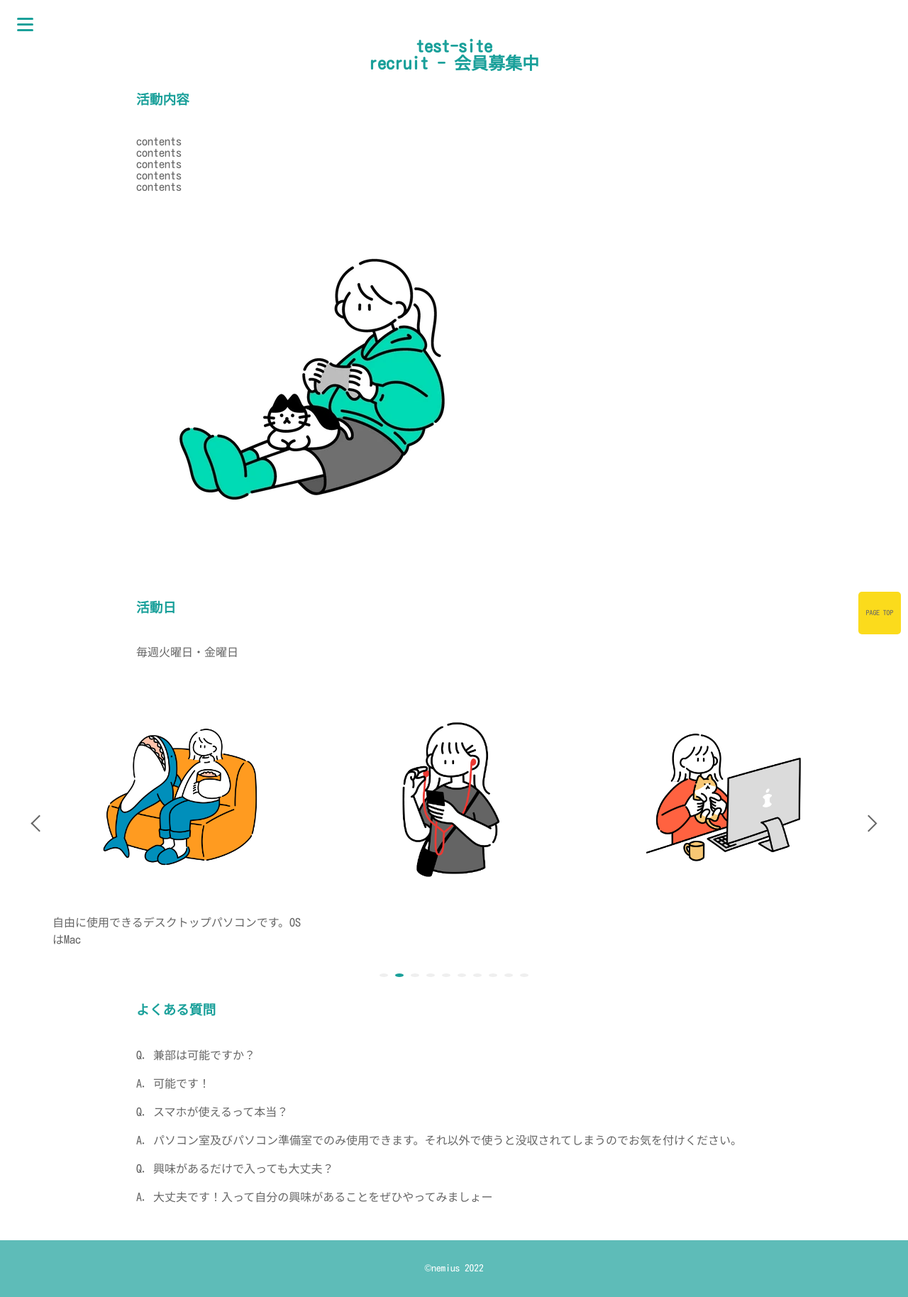
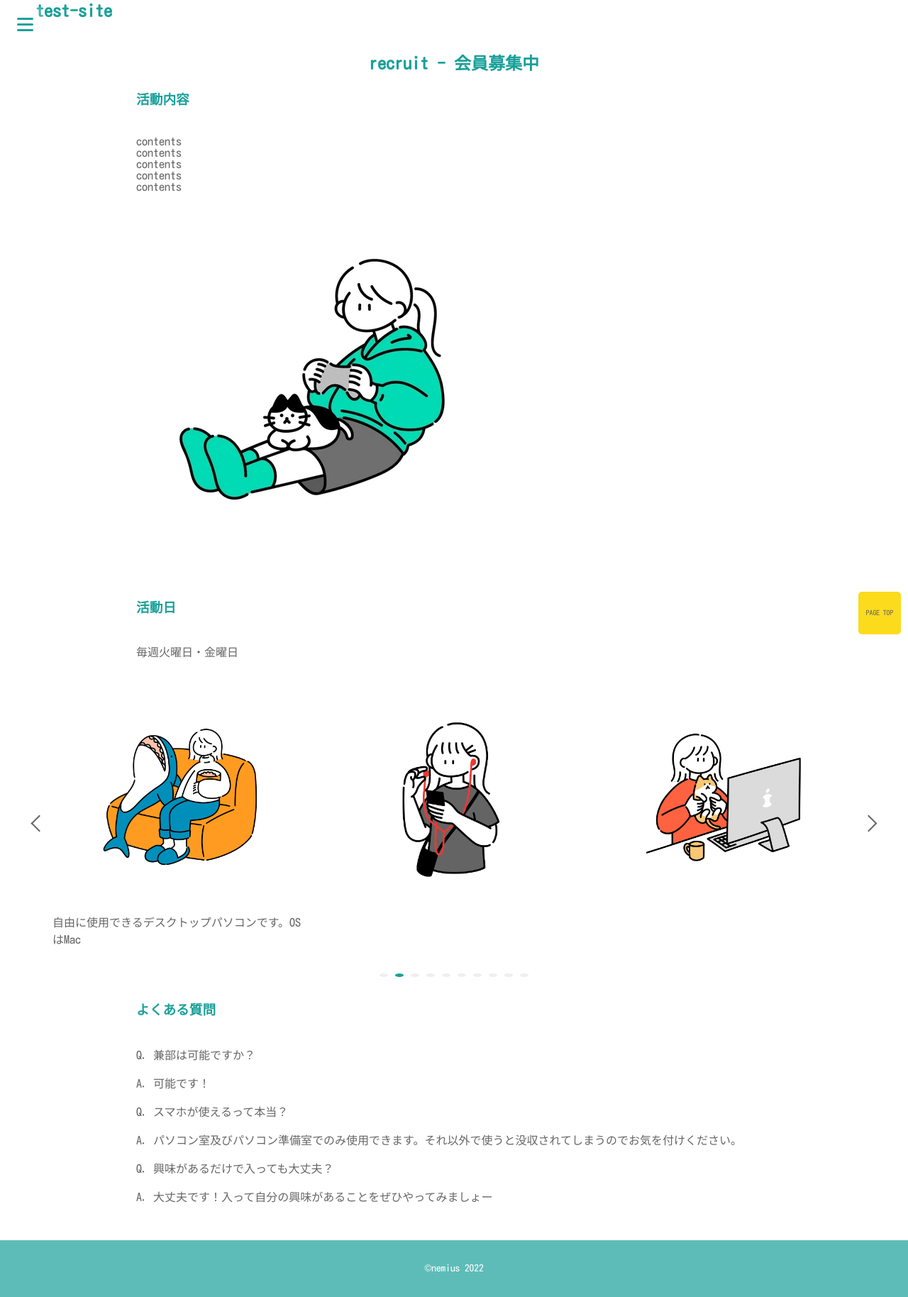
Before and after one commit to n0cti1ucent/test-site, a Jekyll site: the page built from recruit.html, in a window 1280 px wide. Shown: the whole page at 71% size. Built offline with Jekyll 4.4.1, drawn with Linux system fonts in a browser that asks for light colours.

Commit message:
change header

```diff
--- a/_includes/navigation.html
+++ b/_includes/navigation.html
@@ -1,5 +1,13 @@
 
-<div class="openbtn top-bar"><span></span><span></span><span></span></div>
+<div class="top-bar">
+    <div class="openbtn"><span></span><span></span><span></span></div>
+
+    <header id="header">
+        <h1>{{ site.title }}</h1>
+    </header>
+</div>
+
+
 <nav id="g-nav">
     <ul>
         <li>
--- a/_layouts/recruit.html
+++ b/_layouts/recruit.html
@@ -12,7 +12,7 @@
     <link rel="stylesheet" href="assets/css/recruit.css">
     <link rel="stylesheet" href="assets/css/menu.css">
     <link rel="stylesheet" href="assets/css/page-top.css">
-    <link rel="stylesheet" href="assets/css/header.css">
+    <!--<link rel="stylesheet" href="assets/css/header.css">-->
     <link rel="stylesheet" href="assets/css/slider.css">
     <link rel="stylesheet" type="text/css" href="https://cdn.jsdelivr.net/npm/slick-carousel@1.8.1/slick/slick.css">
     <title>{{ site.title }}</title>
--- a/assets/css/menu.css
+++ b/assets/css/menu.css
@@ -1,4 +1,24 @@
 @import "../main.css";
+
+.top-bar {
+  display: flex;
+}
+
+h1 {
+  font-size: 24px;
+  font-family: 'Kosugi Maru', 瞬きノ明朝, serif;
+  color: var(--color-primary);
+  line-height: 1.3em;
+  margin: 0 auto;
+  width: calc(100%-50px);
+  text-align: center;
+}
+
+@media screen and (max-widht: 426px) {
+  header {
+      padding-bottom: 2.5vh;
+  }
+}
 
 /*==================================================
 　5-2-1 3本線が×に
--- a/recruit.html
+++ b/recruit.html
@@ -4,7 +4,7 @@ layout: recruit
 
 {% include navigation.html %}
 
-{% include _header.html %}
+<!--{% include _header.html %}-->
 
 <h2>recruit - 会員募集中</h2>
 
```
